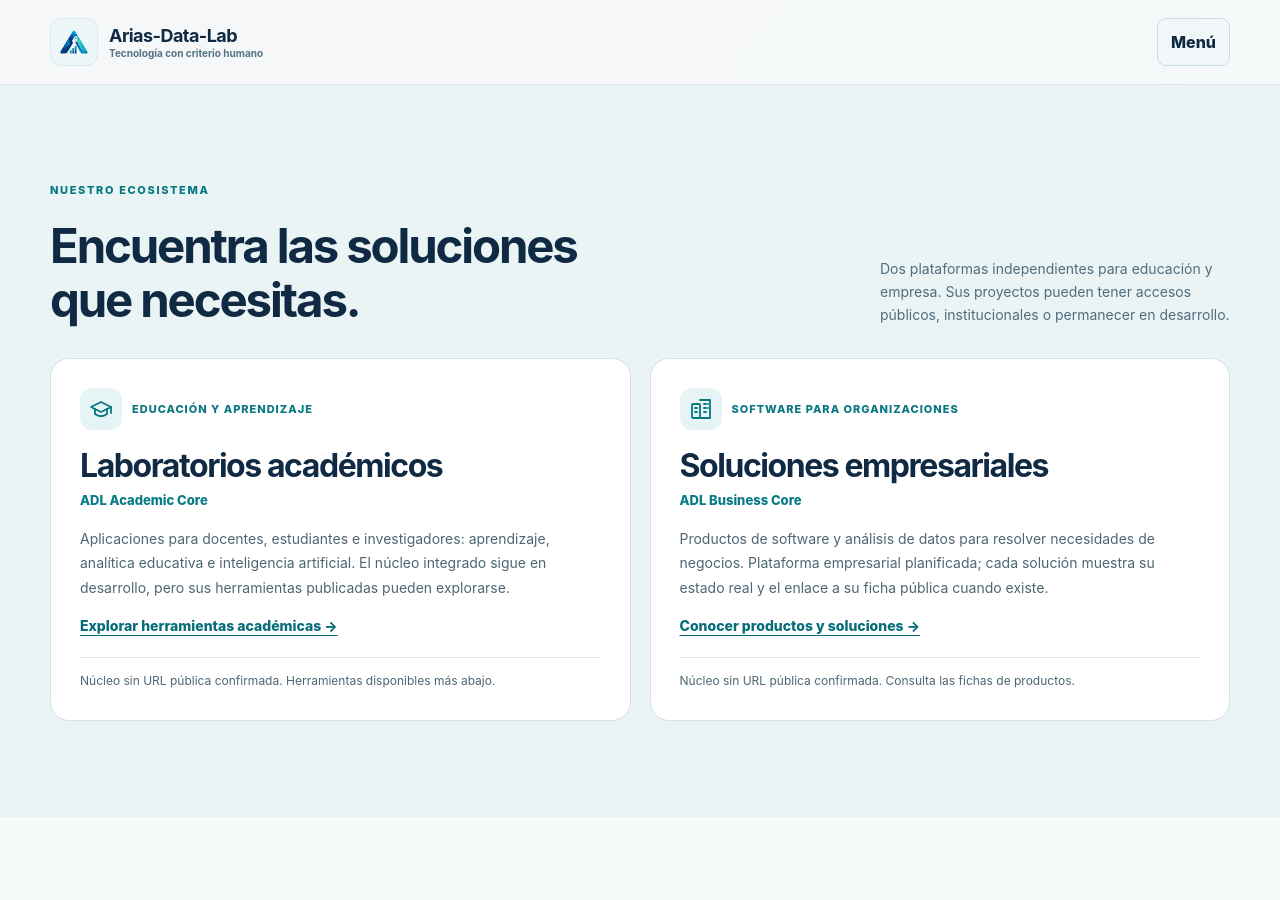
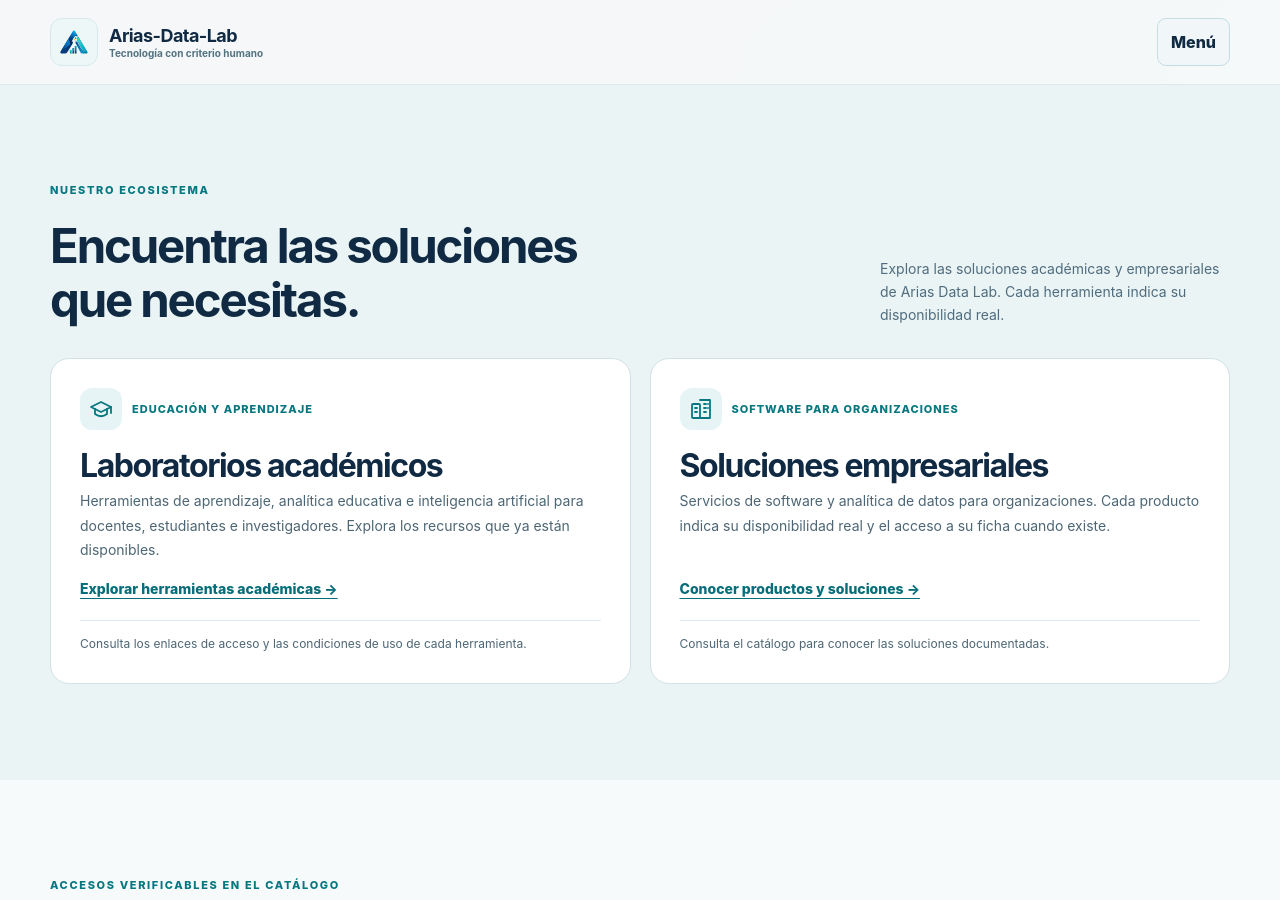
Before and after one commit to ljarias/ljarias.github.io, a Jekyll site: the page index.html, which Jekyll copies as it is, in a window 1280 px wide and 900 px high, scrolled down 716 px. Built offline with Jekyll 4.4.1, drawn with Linux system fonts in a browser that asks for light colours.

Commit message:
fix(home): presentar servicios sin publicitar los núcleos internos

```diff
--- a/index.html
+++ b/index.html
@@ -33,10 +33,10 @@ if (location.hash === "#ultimas" || location.hash === "#infografias") {
 <div class="hero-side"><div class="logo-panel"><span class="panel-top">✳ &nbsp; IDENTIDAD DEL LABORATORIO</span><div class="hero-logo"><img src="assets/brand/logo/v4.0/ADL_logo-maestro-color_EDITABLE_v4.0.svg" alt="Logotipo aprobado de Arias-Data-Lab: A geométrica azul y turquesa, tres nodos y barras de datos" width="480" height="360" fetchpriority="high"></div><div class="panel-caption"><span>Arias-Data-Lab</span><span>ORIGINAL · ADL</span></div></div><div class="floating-note"><span aria-hidden="true">✦</span><div><strong>La tecnología es el medio.</strong><small>Las personas y sus decisiones son el propósito.</small></div></div></div>
 </div></section>
 <section class="adl-ecosystem section-padding" id="ecosistema" aria-labelledby="ecos-title"><div class="container">
-<div class="section-head"><div><p class="eyebrow dark">NUESTRO ECOSISTEMA</p><h2 id="ecos-title">Encuentra las soluciones que necesitas.</h2></div><p>Dos plataformas independientes para educación y empresa. Sus proyectos pueden tener accesos públicos, institucionales o permanecer en desarrollo.</p></div>
+<div class="section-head"><div><p class="eyebrow dark">NUESTRO ECOSISTEMA</p><h2 id="ecos-title">Encuentra las soluciones que necesitas.</h2></div><p>Explora las soluciones académicas y empresariales de Arias Data Lab. Cada herramienta indica su disponibilidad real.</p></div>
 <div class="adl-core-grid">
-<article class="adl-core-card" id="academico"><div class="adl-core-label"><svg class="adl-ui-icon" aria-hidden="true"><use href="arias-data-lab/ui-icons.svg#graduation-cap"></use></svg> EDUCACIÓN Y APRENDIZAJE</div><h3>Laboratorios académicos</h3><p class="adl-core-technical">ADL Academic Core</p><p>Aplicaciones para docentes, estudiantes e investigadores: aprendizaje, analítica educativa e inteligencia artificial. El núcleo integrado sigue en desarrollo, pero sus herramientas publicadas pueden explorarse.</p><a class="adl-core-link" href="#herramientas">Explorar herramientas académicas →</a><p class="adl-core-status">Núcleo sin URL pública confirmada. Herramientas disponibles más abajo.</p></article>
-<article class="adl-core-card" id="empresarial"><div class="adl-core-label"><svg class="adl-ui-icon" aria-hidden="true"><use href="arias-data-lab/ui-icons.svg#building-2"></use></svg> SOFTWARE PARA ORGANIZACIONES</div><h3>Soluciones empresariales</h3><p class="adl-core-technical">ADL Business Core</p><p>Productos de software y análisis de datos para resolver necesidades de negocios. Plataforma empresarial planificada; cada solución muestra su estado real y el enlace a su ficha pública cuando existe.</p><a class="adl-core-link" href="arias-data-lab/productos/">Conocer productos y soluciones →</a><p class="adl-core-status">Núcleo sin URL pública confirmada. Consulta las fichas de productos.</p></article>
+<article class="adl-core-card" id="academico"><div class="adl-core-label"><svg class="adl-ui-icon" aria-hidden="true"><use href="arias-data-lab/ui-icons.svg#graduation-cap"></use></svg> EDUCACIÓN Y APRENDIZAJE</div><h3>Laboratorios académicos</h3><p>Herramientas de aprendizaje, analítica educativa e inteligencia artificial para docentes, estudiantes e investigadores. Explora los recursos que ya están disponibles.</p><a class="adl-core-link" href="#herramientas">Explorar herramientas académicas →</a><p class="adl-core-status">Consulta los enlaces de acceso y las condiciones de uso de cada herramienta.</p></article>
+<article class="adl-core-card" id="empresarial"><div class="adl-core-label"><svg class="adl-ui-icon" aria-hidden="true"><use href="arias-data-lab/ui-icons.svg#building-2"></use></svg> SOFTWARE PARA ORGANIZACIONES</div><h3>Soluciones empresariales</h3><p>Servicios de software y analítica de datos para organizaciones. Cada producto indica su disponibilidad real y el acceso a su ficha cuando existe.</p><a class="adl-core-link" href="arias-data-lab/productos/">Conocer productos y soluciones →</a><p class="adl-core-status">Consulta el catálogo para conocer las soluciones documentadas.</p></article>
 </div></div></section>
 <section class="adl-tool-section section-padding" id="herramientas" aria-labelledby="herramientas-title"><div class="container"><div class="section-head"><div><p class="eyebrow dark">ACCESOS VERIFICABLES EN EL CATÁLOGO</p><h2 id="herramientas-title">Herramientas para explorar.</h2></div><p>Distinguimos aplicaciones, demostraciones y sistemas con acceso restringido. Mostramos la dirección de cada recurso publicado.</p></div>
 <div class="adl-tool-grid">
```
